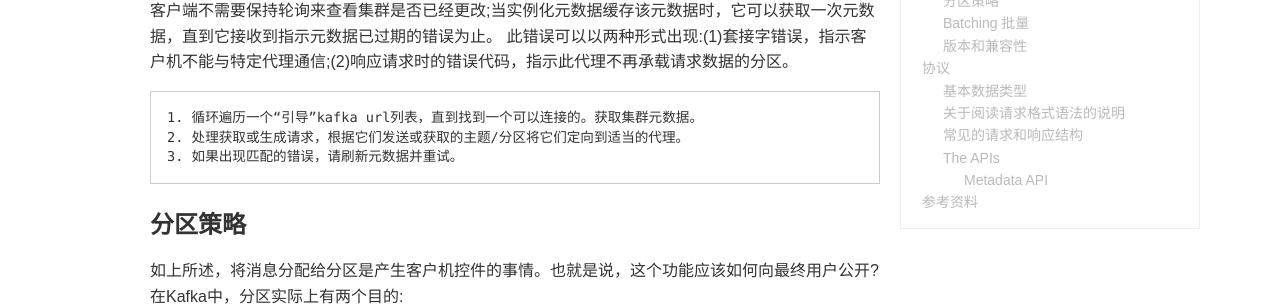
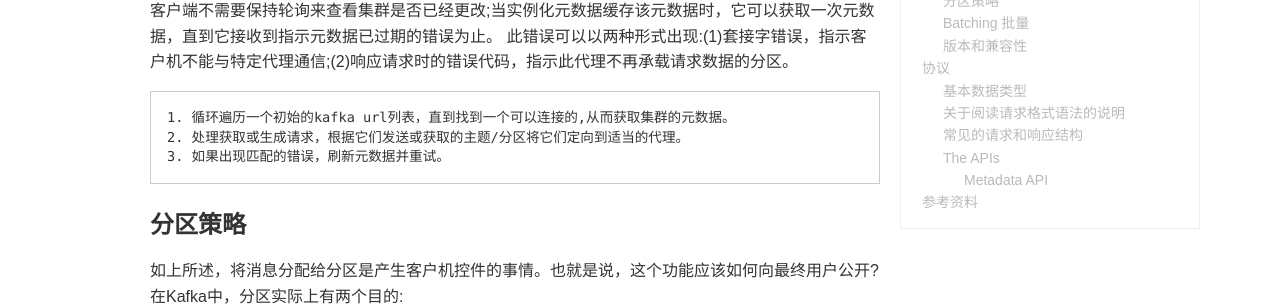
Before and after one commit to zhuxinlong/zhuxinlong.github.io, a Jekyll site: the page built from _posts/2020-09-01-kafka-protocol.md, in a window 1280 px wide and 900 px high, scrolled down 1841 px. Shown: the part 151-457 px from the top of the window. Built offline with Jekyll 4.4.1, drawn with Linux system fonts in a browser that asks for light colours; some web fonts are replaced; comment, search, counter and statistics services are not loaded; a style sheet for code colours, icons or effects is not loaded; some of the changed text lies outside the part shown.

Commit message:
Update 2020-09-01-kafka-protocol.md

```diff
--- a/_posts/2020-09-01-kafka-protocol.md
+++ b/_posts/2020-09-01-kafka-protocol.md
@@ -62,9 +62,9 @@ Kafka 是一个分区系统，所以并不是所有的服务器都有完整的
 客户端不需要保持轮询来查看集群是否已经更改;当实例化元数据缓存该元数据时，它可以获取一次元数据，直到它接收到指示元数据已过期的错误为止。
 此错误可以以两种形式出现:(1)套接字错误，指示客户机不能与特定代理通信;(2)响应请求时的错误代码，指示此代理不再承载请求数据的分区。
 
-    1. 循环遍历一个“引导”kafka url列表，直到找到一个可以连接的。获取集群元数据。
+    1. 循环遍历一个初始的kafka url列表，直到找到一个可以连接的,从而获取集群的元数据。
     2. 处理获取或生成请求，根据它们发送或获取的主题/分区将它们定向到适当的代理。
-    3. 如果出现匹配的错误，请刷新元数据并重试。
+    3. 如果出现匹配的错误，刷新元数据并重试。
 
 ### 分区策略
 
```
